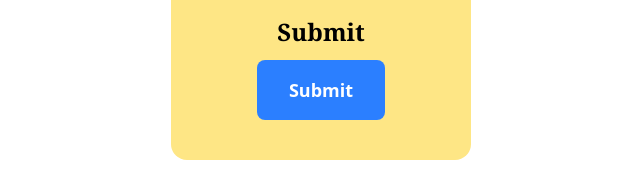
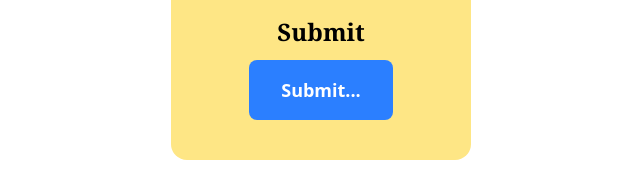
Before and after one commit to NiharikaNeha/Learning-React, a React (Vite) app in the folder Day_2_Task/: page / in a window 1280 px wide. Shown: the part 356-526 px from the top of the page, without its empty margins (319-959 px from the left). Built offline with nearby package versions, Linux system fonts and the light colour scheme.

Commit message:
Day_2_Task Completed

```diff
--- a/Day_2_Task/src/components/Problem5.jsx
+++ b/Day_2_Task/src/components/Problem5.jsx
@@ -28,7 +28,7 @@ const Problem5 = () => {
           disabled={isSubmitting}
           className={btnPaint}
         >
-          {isSubmitting ? "Submitting..." : "Submit"}
+          {isSubmitting ? "Submitting..." : "Submit..."}
         </button>
       </div>
     </div>
```
